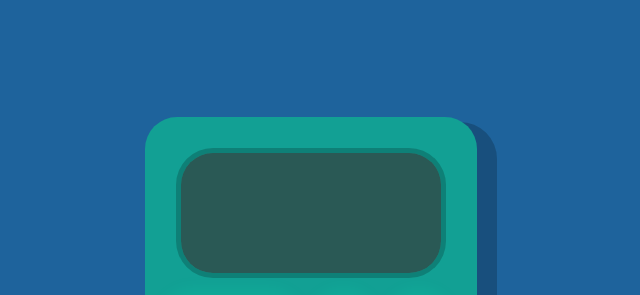
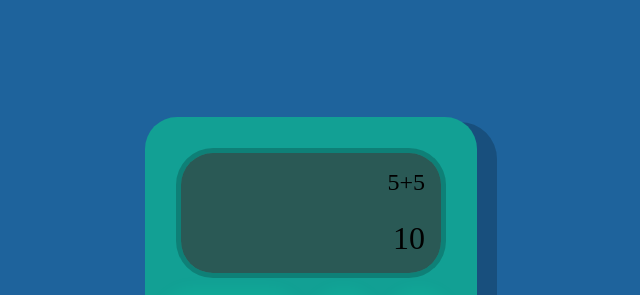
Before and after one commit to PixelGenetics/Calculadora, a plain HTML site: page index.html in a window 1280 px wide. Shown: the top 295 px of the page, 329-969 px from the left. Drawn offline with Linux system fonts and the light colour scheme.

Commit message:
agregando datos en pantalla

```diff
--- a/index.html
+++ b/index.html
@@ -11,8 +11,8 @@
     <div class="container">
         <div class="calculadora">
             <div class="pantalla">
-                <div class="datos"></div>
-                <div class="resultado"></div>
+                <div class="datos">5+5</div>
+                <div class="resultado">10</div>
             </div>
 
             <button class="col-2">C</button>
```
